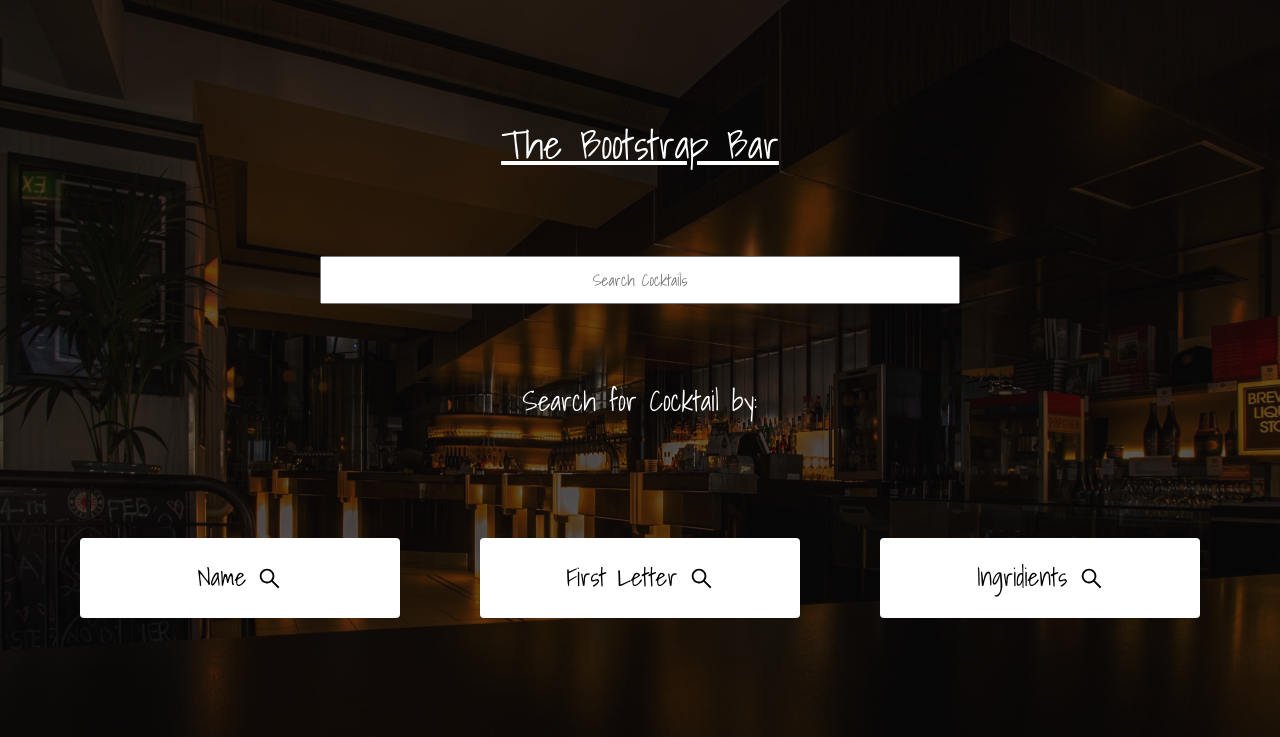
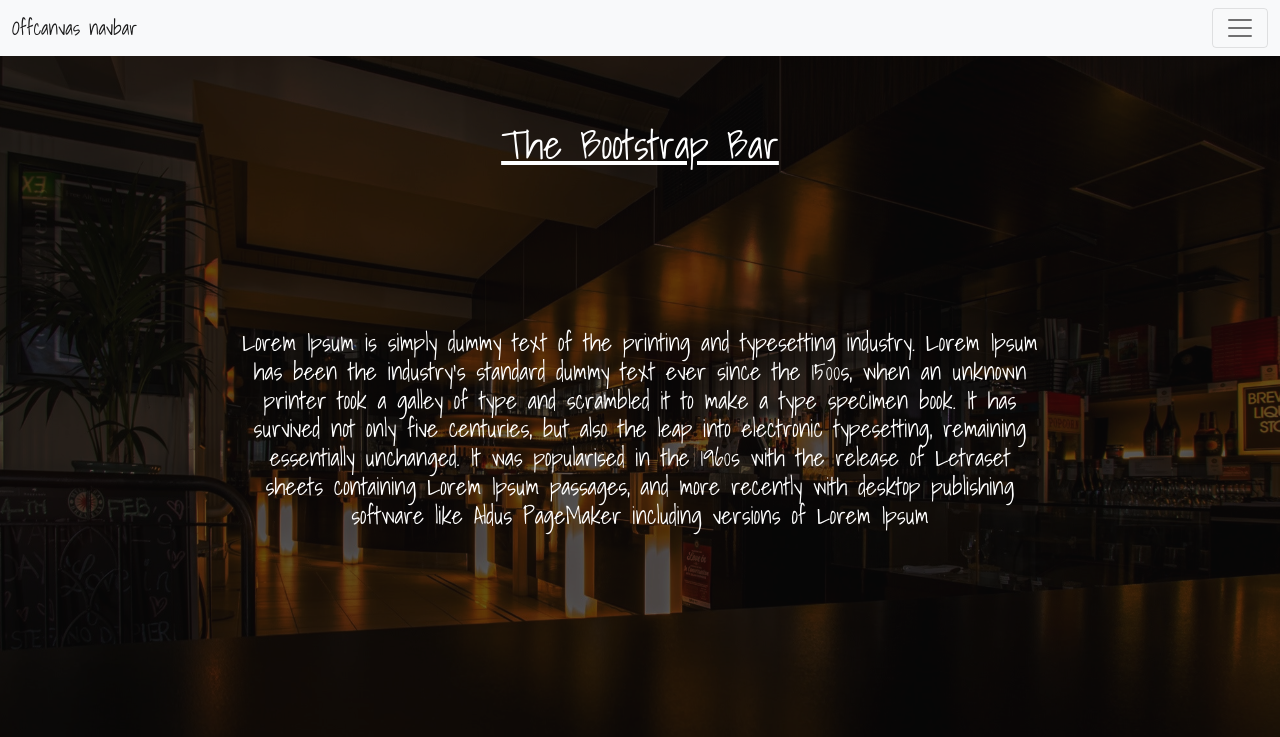
Before and after one commit to blackninja81/cocktail-api, a React (Create React App) app: page / in a window 1280 px wide. Shown: the top 737 px of the page. Built offline with nearby package versions, Linux system fonts and the light colour scheme; no server answers.

Commit message:
added Searchpage

```diff
--- a/package.json
+++ b/package.json
@@ -10,6 +10,7 @@
     "react": "^17.0.2",
     "react-dom": "^17.0.2",
     "react-icons": "^4.2.0",
+    "react-router-dom": "^5.2.0",
     "react-scripts": "4.0.3",
     "web-vitals": "^1.0.1"
   },
--- a/src/App.js
+++ b/src/App.js
@@ -1,9 +1,15 @@
 import './App.css';
 import HomePage from './Pages/HomePage';
+import SearchPage from './Pages/SearchPage';
+import { BrowserRouter,Route } from 'react-router-dom';
+
 function App() {
   return (
     <div className="App">
-     <HomePage/>
+      <BrowserRouter>
+      <Route exact path="/" component={HomePage}></Route>
+      <Route exact path="/search" component={SearchPage}></Route>
+      </BrowserRouter>
     </div>
   );
 }
--- /dev/null
+++ b/src/Components/NavBar.js
@@ -0,0 +1,30 @@
+
+function NavigationBar() {
+    return (
+        <nav class="navbar navbar-light bg-light fixed-top">
+            <div class="container-fluid">
+                <a class="navbar-brand" href="#">Offcanvas navbar</a>
+                <button class="navbar-toggler" type="button" data-bs-toggle="offcanvas" data-bs-target="#offcanvasNavbar" aria-controls="offcanvasNavbar">
+                    <span class="navbar-toggler-icon"></span>
+                </button>
+                <div class="offcanvas offcanvas-end" tabindex="-1" id="offcanvasNavbar" aria-labelledby="offcanvasNavbarLabel">
+                    <div class="offcanvas-header">
+                        <h5 class="offcanvas-title" id="offcanvasNavbarLabel">Offcanvas</h5>
+                        <button type="button" class="btn-close text-reset" data-bs-dismiss="offcanvas" aria-label="Close"></button>
+                    </div>
+                    <div class="offcanvas-body">
+                        <ul class="navbar-nav justify-content-end flex-grow-1 pe-3">
+                            <li class="nav-item">
+                                <a class="nav-link active" aria-current="page" href="/">Home</a>
+                            </li>
+                            <li class="nav-item">
+                                <a class="nav-link" href="/search">Search</a>
+                            </li>
+                        </ul>
+                    </div>
+                </div>
+            </div>
+        </nav>
+    )
+}
+export default NavigationBar;
--- a/src/Pages/HomePage.js
+++ b/src/Pages/HomePage.js
@@ -1,39 +1,17 @@
-
+import 'react-router-dom';
 import Card from '../Components/Card';
+import NavigationBar from '../Components/NavBar';
 import Footer from '../Components/Footer';
-import { useState, useEffect } from "react";
-import { AiOutlineSearch } from 'react-icons/ai';
-const API = "www.thecocktaildb.com/api/json/v1/1/search.php?s=margarita";
 
 function HomePage() {
 
-    const [cocktail, setCocktail] = useState([]);
-
-    useEffect(() => {
-      fetch(API)
-      .then((res) => res.json())
-        .then((data) => {
-          console.log(data);
-          setCocktail(data);
-        });
-      }, []);
-
-
     return (
         <div className='homePage'>
+            <NavigationBar/>
             <div className="home-h1">
                 <h1>The Bootstrap Bar</h1>
             </div>
-            <div className="search-box">
-                <form id='search-box'>
-                    <input type="text" placeholder="Search Cocktails" name="search" autoComplete='off' />
-                </form>
-            </div>
             <div className="Search-button">
-                <h3>Search for Cocktail by:</h3>
-                <button id="search_button" type="button" class="btn btn-white">Name <AiOutlineSearch /></button>
-                <button id="search_button" type="button" class="btn btn-white">First Letter <AiOutlineSearch /></button>
-                <button id="search_button" type="button" class="btn btn-white">Ingridients <AiOutlineSearch /></button>
 
                 <h4>Lorem Ipsum is simply dummy text of the printing and typesetting industry.
                     Lorem Ipsum has been the industry's standard dummy text ever since the 1500s,
--- /dev/null
+++ b/src/Pages/SearchPage.js
@@ -0,0 +1,39 @@
+import '../index.css';
+import 'react-router-dom';
+import NavigationBar from '../Components/NavBar';
+
+import { useState, useEffect } from "react";
+import { AiOutlineSearch } from 'react-icons/ai';
+const API = "www.thecocktaildb.com/api/json/v1/1/search.php?s=margarita";
+
+
+function SearchPage() {
+    const [cocktail, setCocktail] = useState([]);
+
+    useEffect(() => {
+        fetch(API)
+            .then((res) => res.json())
+            .then((data) => {
+                console.log(data);
+                setCocktail(data);
+            });
+    }, []);
+
+    return (
+        <>
+            <NavigationBar />
+            <div className="search-box">
+                <form id='search-box'>
+                    <input type="text" placeholder="Search Cocktails" name="search" autoComplete='off' />
+                </form>
+            </div>
+            <div className="Search-button">
+                <h3>Search for Cocktail by:</h3>
+                <button id="search_button" type="button" class="btn btn-white">Name <AiOutlineSearch /></button>
+                <button id="search_button" type="button" class="btn btn-white">First Letter <AiOutlineSearch /></button>
+                {/* <button id="search_button" type="button" class="btn btn-white">Ingridients <AiOutlineSearch /></button> */}
+            </div>
+        </>
+    )
+}
+export default SearchPage;
--- a/src/index.css
+++ b/src/index.css
@@ -13,6 +13,10 @@
   -moz-osx-font-smoothing: grayscale;
   background-color: rgb(38, 38, 39);
     background-blend-mode:soft-light;
+}
+.navbar{
+  width: 100%;
+  text-align: center;
 }
 .home-h1{
   color: white;
@@ -45,7 +49,7 @@
   text-align: center;
   width: 50%;
   height: 3rem;
-  margin-top: 5rem;
+  margin-top: 13rem;
 }
 #learn_more{
   height: 3rem;
```
Also changed, not shown: 2 other files (tests, documents, lock files or other folders).
